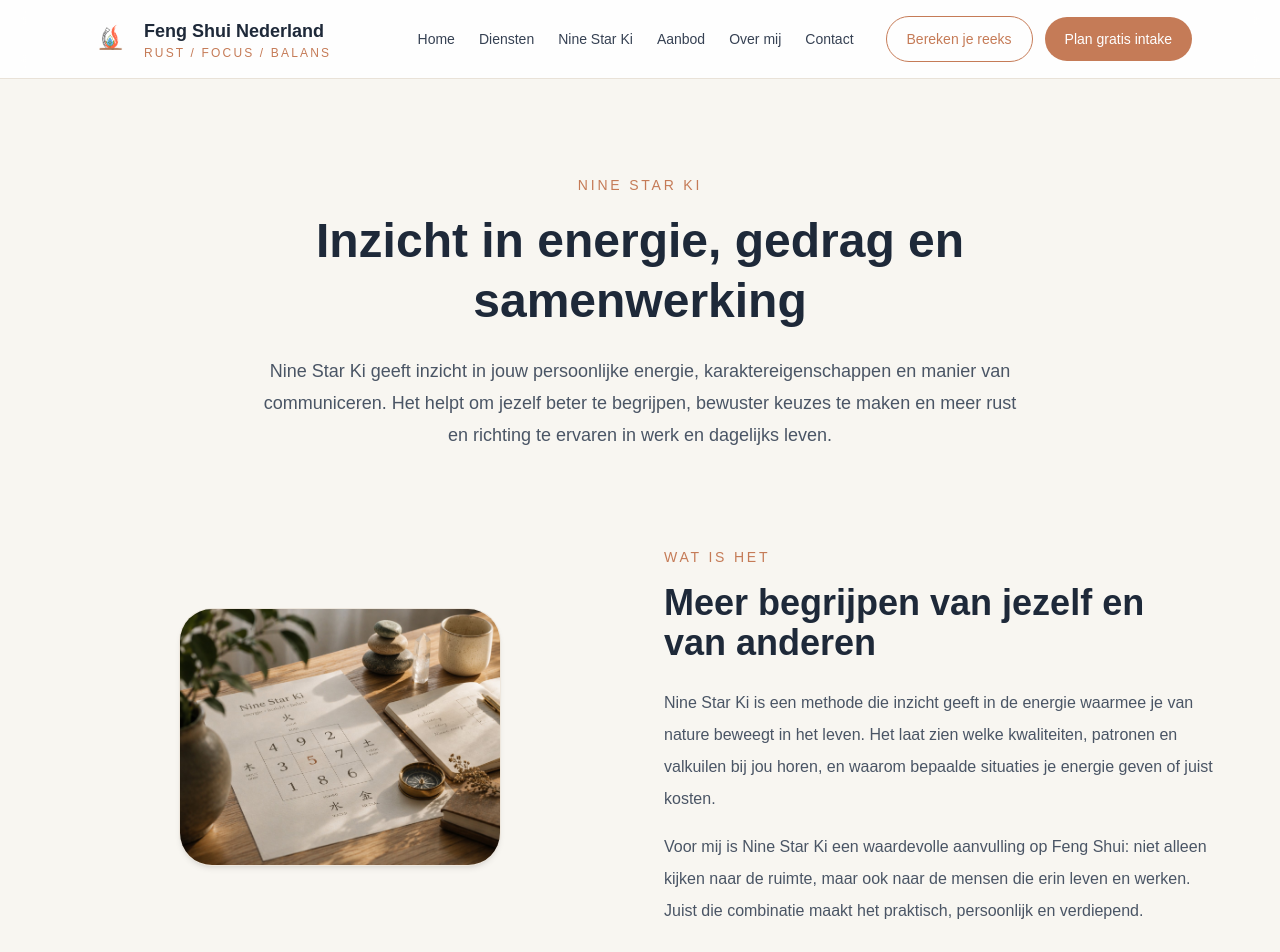
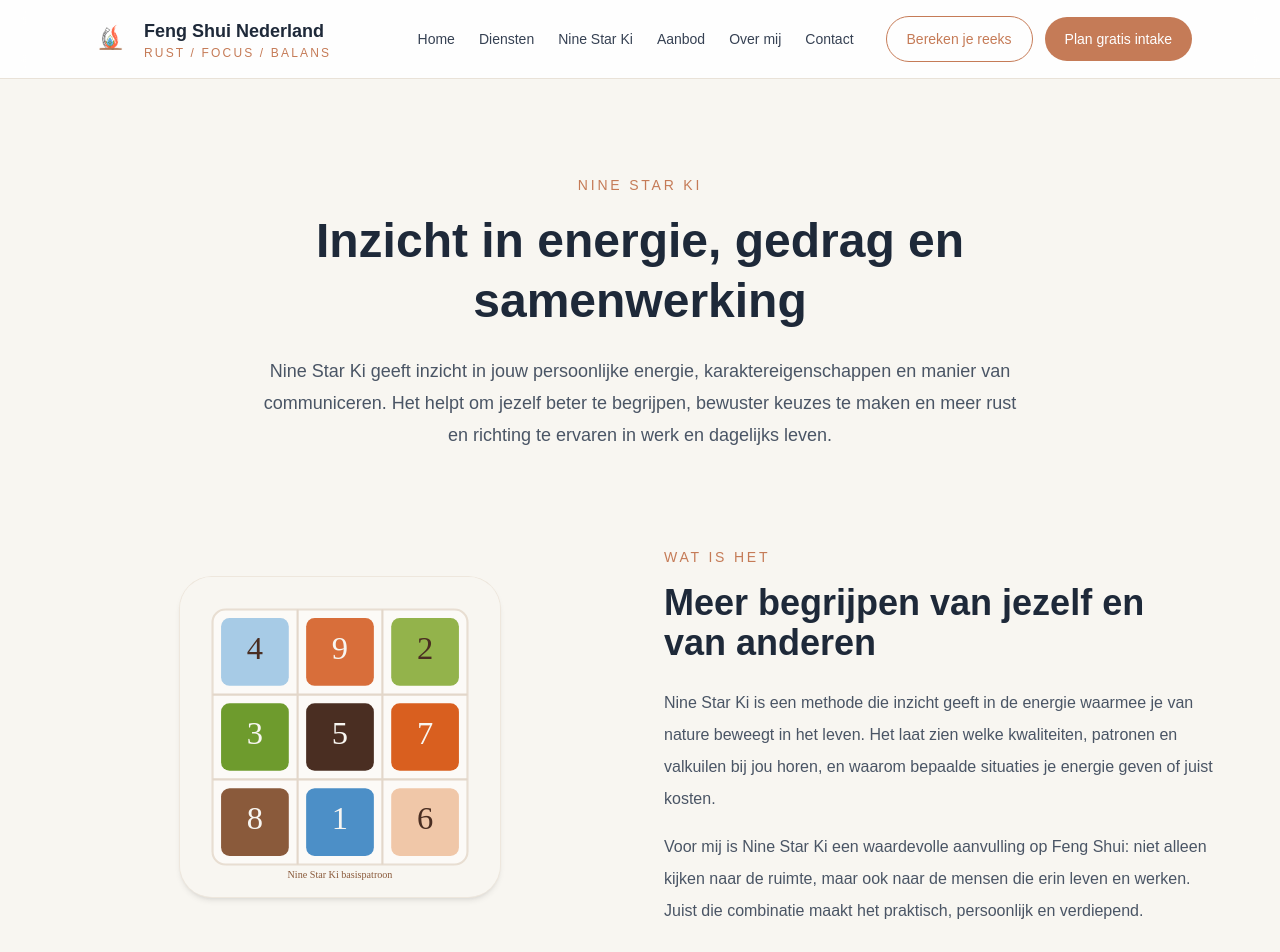
Before and after one commit to darius858/fengshuinederland-site, a Next.js app: page /nine-star-ki in a window 1280 px wide. Shown: the top 952 px of the page. Built offline with nearby package versions, Linux system fonts and the light colour scheme.

Commit message:
Fix Nine Star Ki diagram

```diff
--- a/app/nine-star-ki/NineStarKiContent.tsx
+++ b/app/nine-star-ki/NineStarKiContent.tsx
@@ -1,6 +1,7 @@
 "use client";
 
 import { motion } from "framer-motion";
+import Image from "next/image";
 import Link from "next/link";
 
 export default function NineStarKiContent() {
@@ -39,9 +40,11 @@ export default function NineStarKiContent() {
           transition={{ duration: 0.5 }}
         >
           <div className="flex items-center justify-center">
-            <img
-              src="/nine-star-ki.jpg"
-              alt="Nine Star Ki energie en inzicht"
+            <Image
+              src="/nine-star-ki-grid.svg"
+              alt="Nine Star Ki basispatroon met de cijfers in de juiste plaatsing"
+              width={1200}
+              height={1200}
               className="w-full max-w-[320px] rounded-[2rem] object-cover shadow-md ring-1 ring-[#eee7dd]"
             />
           </div>
@@ -81,9 +84,11 @@ export default function NineStarKiContent() {
           transition={{ duration: 0.5 }}
         >
           <div className="flex justify-center">
-            <img
+            <Image
               src="/five-elements-cycle.jpg"
               alt="Vijf elementen cyclus Feng Shui"
+              width={1200}
+              height={900}
               className="w-full max-w-sm rounded-[2rem] object-cover shadow-sm ring-1 ring-[#eee7dd]"
             />
           </div>
```
Also changed, not shown: public/nine-star-ki-grid.svg (added).
